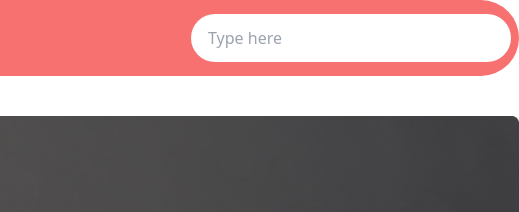
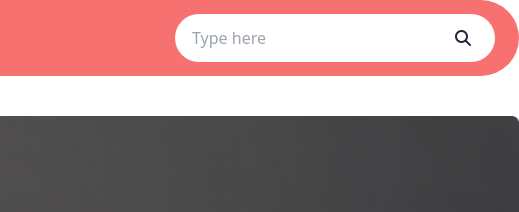
Before and after one commit to Fahima343/assignment-three, a plain HTML site: page index.html in a window 1280 px wide. Shown: the top 212 px of the page, 761-1280 px from the left. Drawn offline with nearby package versions, Linux system fonts and the light colour scheme; grey boxes are pictures that could not be loaded.

Commit message:
first commit

```diff
--- a/index.html
+++ b/index.html
@@ -66,8 +66,10 @@
 
             <div class="navbar-end hidden lg:flex ">
                 <input type="text" placeholder="Type here"
-                class="input  w-full max-w-xs rounded-3xl" />
+                class="input  w-full max-w-xs rounded-3xl " />
+                <i class="fa-solid fa-magnifying-glass relative right-10"></i>
             </div>
+
           </div>
     </header>
     <!-- header end -->
```
